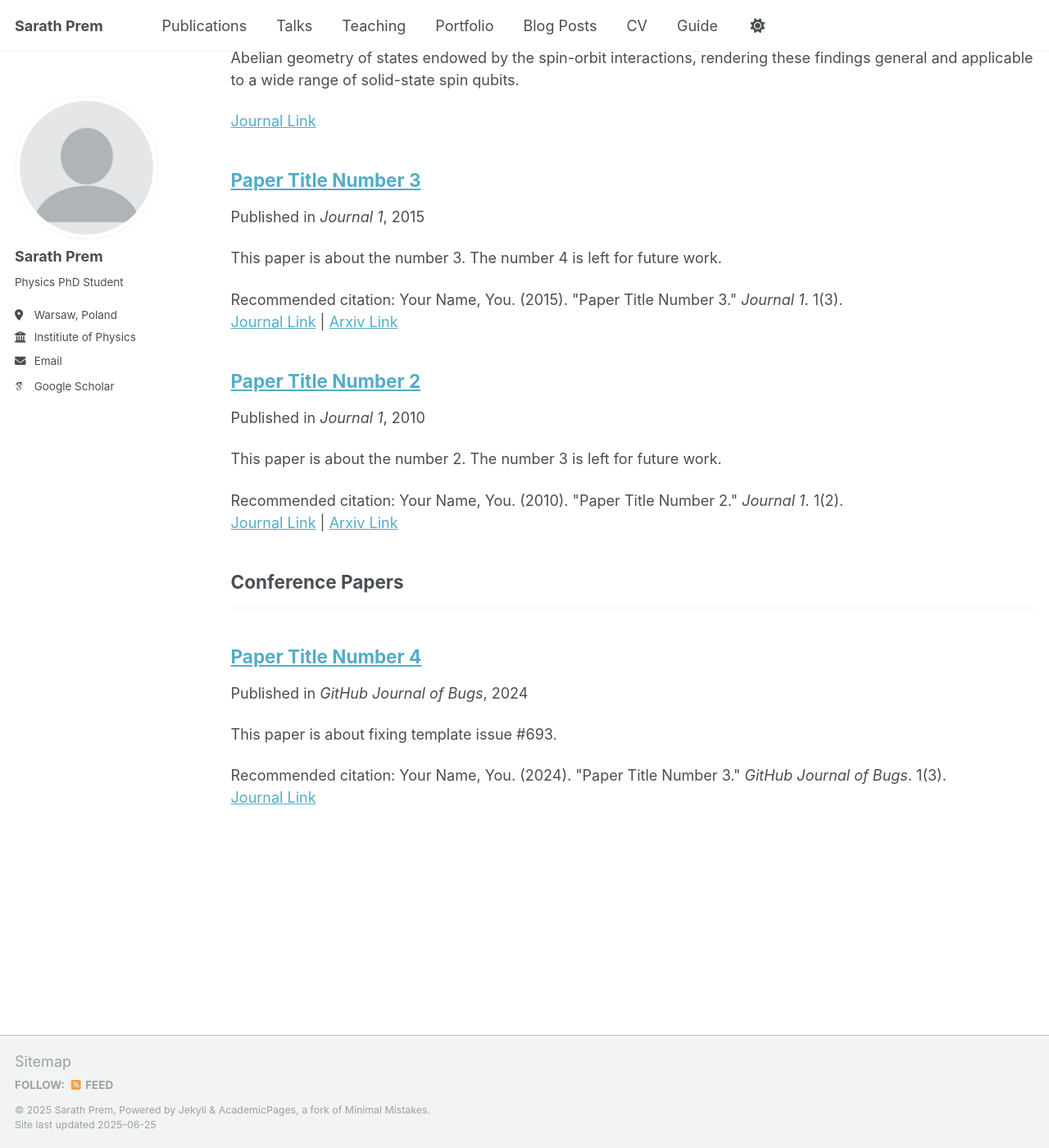
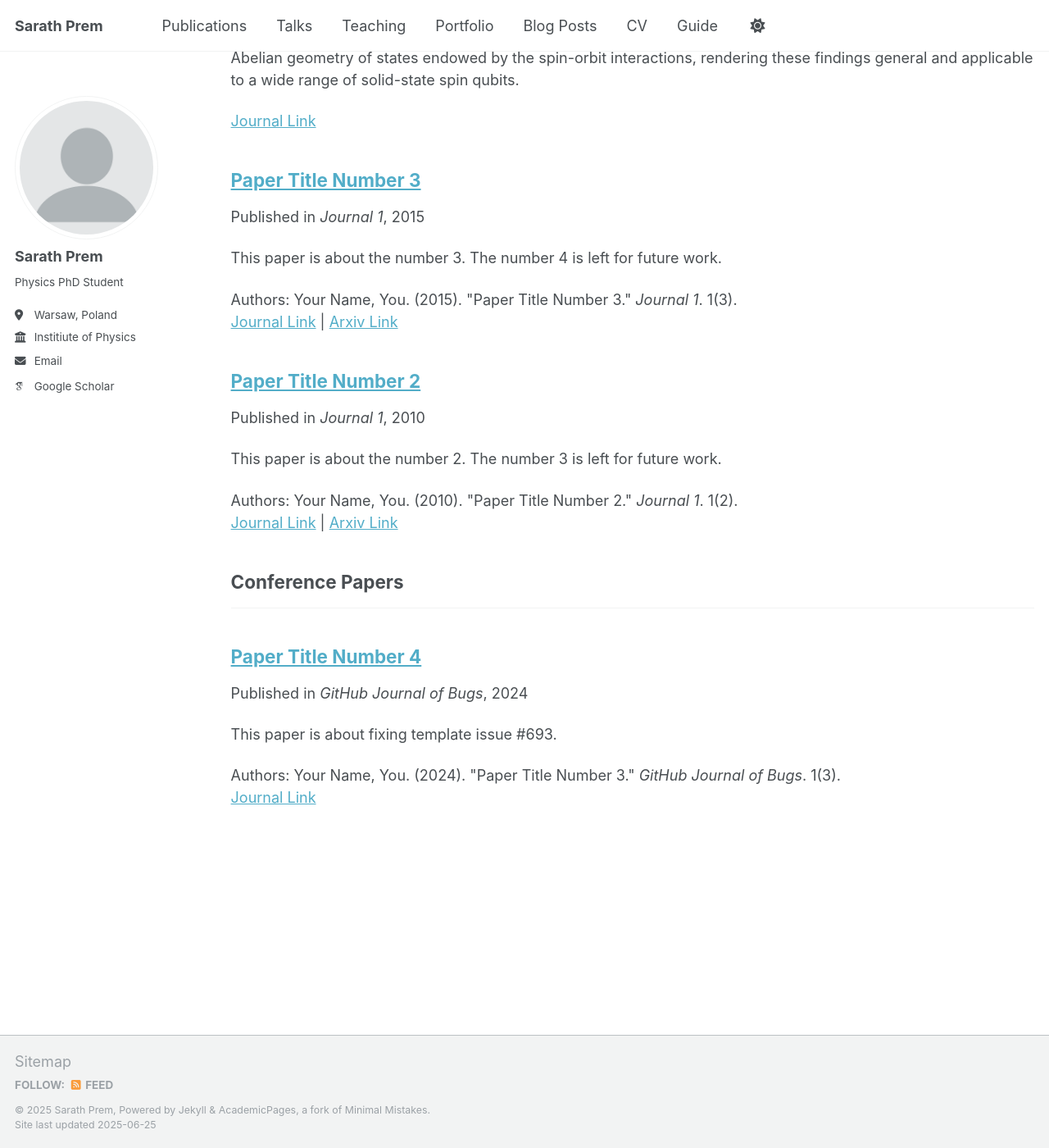
Before and after one commit to Sarath-Prem/Sarath-Prem.github.io, a Jekyll site: the page built from _pages/publications.html, in a window 1280 px wide and 1400 px high, scrolled down 586 px. Shown: the whole window at 82% size. Built offline with Jekyll 4.4.1, drawn with Linux system fonts in a browser that asks for light colours; some web fonts are replaced.

Commit message:
Update archive-single.html

```diff
--- a/_includes/archive-single.html
+++ b/_includes/archive-single.html
@@ -53,21 +53,21 @@
     {% endif %}
 
     {% if post.citation and post.paperurl and post.slidesurl and post.bibtexurl %}
-      <p>Recommended citation: {{ post.citation }}<br /><a href="{{ post.paperurl }}">Journal Link</a> | <a href="{{ post.slidesurl }}">Arxiv Link</a> | <a href="{{ post.bibtexurl }}">Download Bibtex</a></p>
+      <p>Authors: {{ post.citation }}<br /><a href="{{ post.paperurl }}">Journal Link</a> | <a href="{{ post.slidesurl }}">Arxiv Link</a> | <a href="{{ post.bibtexurl }}">Download Bibtex</a></p>
     {% elsif post.citation and post.paperurl and post.slidesurl %}
-      <p>Recommended citation: {{ post.citation }}<br /><a href="{{ post.paperurl }}">Journal Link</a> | <a href="{{ post.slidesurl }}">Arxiv Link</a></p>
+      <p>Authors: {{ post.citation }}<br /><a href="{{ post.paperurl }}">Journal Link</a> | <a href="{{ post.slidesurl }}">Arxiv Link</a></p>
     {% elsif post.citation and post.paperurl and post.bibtexurl %}
-      <p>Recommended citation: {{ post.citation }}<br /><a href="{{ post.paperurl }}">Journal Link</a> | <a href="{{ post.bibtexurl }}">Download Bibtex</a></p>
+      <p>Authors: {{ post.citation }}<br /><a href="{{ post.paperurl }}">Journal Link</a> | <a href="{{ post.bibtexurl }}">Download Bibtex</a></p>
     {% elsif post.citation and post.paperurl %}
-      <p>Recommended citation: {{ post.citation }}<br /><a href="{{ post.paperurl }}">Journal Link</a></p>
+      <p>Authors: {{ post.citation }}<br /><a href="{{ post.paperurl }}">Journal Link</a></p>
     {% elsif post.citation and post.slidesurl and post.bibtexurl %}
-      <p>Recommended citation: {{ post.citation }}<br /><a href="{{ post.slidesurl }}">Arxiv Link</a> | <a href="{{ post.bibtexurl}}">Download Bibtex</a></p>
+      <p>Authors: {{ post.citation }}<br /><a href="{{ post.slidesurl }}">Arxiv Link</a> | <a href="{{ post.bibtexurl}}">Download Bibtex</a></p>
     {% elsif post.citation and post.slidesurl %}
-      <p>Recommended citation: {{ post.citation }}<br /><a href="{{ post.slidesurl }}">Arxiv Link</a></p>
+      <p>Authors: {{ post.citation }}<br /><a href="{{ post.slidesurl }}">Arxiv Link</a></p>
     {% elsif post.citation and post.bibtexurl %}
-      <p>Recommended citation: {{ post.citation }}<br /><a href="{{ post.bibtexurl }}">Download Bibtex</a></p>
+      <p>Authors: {{ post.citation }}<br /><a href="{{ post.bibtexurl }}">Download Bibtex</a></p>
     {% elsif post.citation %}
-      <p>Recommended citation: {{ post.citation }}</p>
+      <p>Authors: {{ post.citation }}</p>
     {% elsif post.paperurl and post.bibtexurl %}
       <p><a href=" {{ post.paperurl }} ">Journal Link</a> | <a href="{{ post.bibtexurl }}">Download Bibtex</a></p>
     {% elsif post.paperurl %}
```
